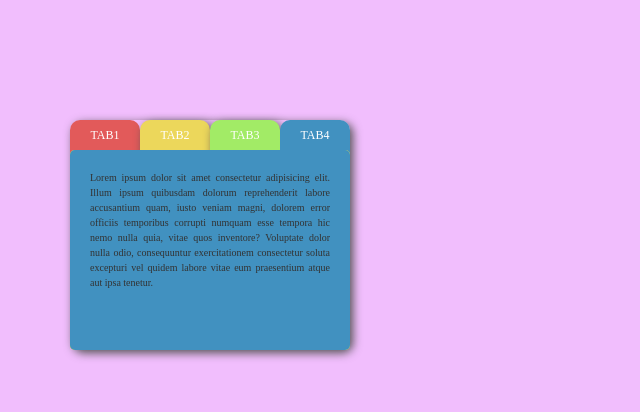
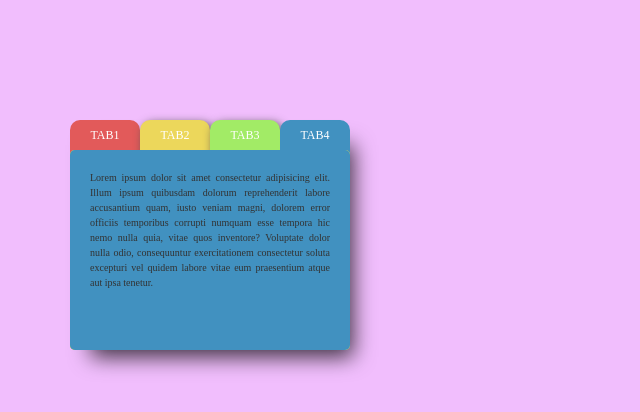
Before and after one commit to beata9962/simple_tabs, a plain HTML site: page index.html in a window 1280 px wide. Shown: the whole page, without its empty margins (0-640 px from the left). Drawn offline with Linux system fonts and the light colour scheme.

Commit message:
box-shadow change

```diff
--- a/style.css
+++ b/style.css
@@ -36,7 +36,7 @@ body {
     border-radius: 10px;
     top: 120px;
     left: 70px;
-    box-shadow: 3px 3px 10px rgb(82, 82, 82);
+    box-shadow: 12px 16px 21px -9px rgba(0, 0, 0, 0.75);
 }
 
 .tab1,
```
